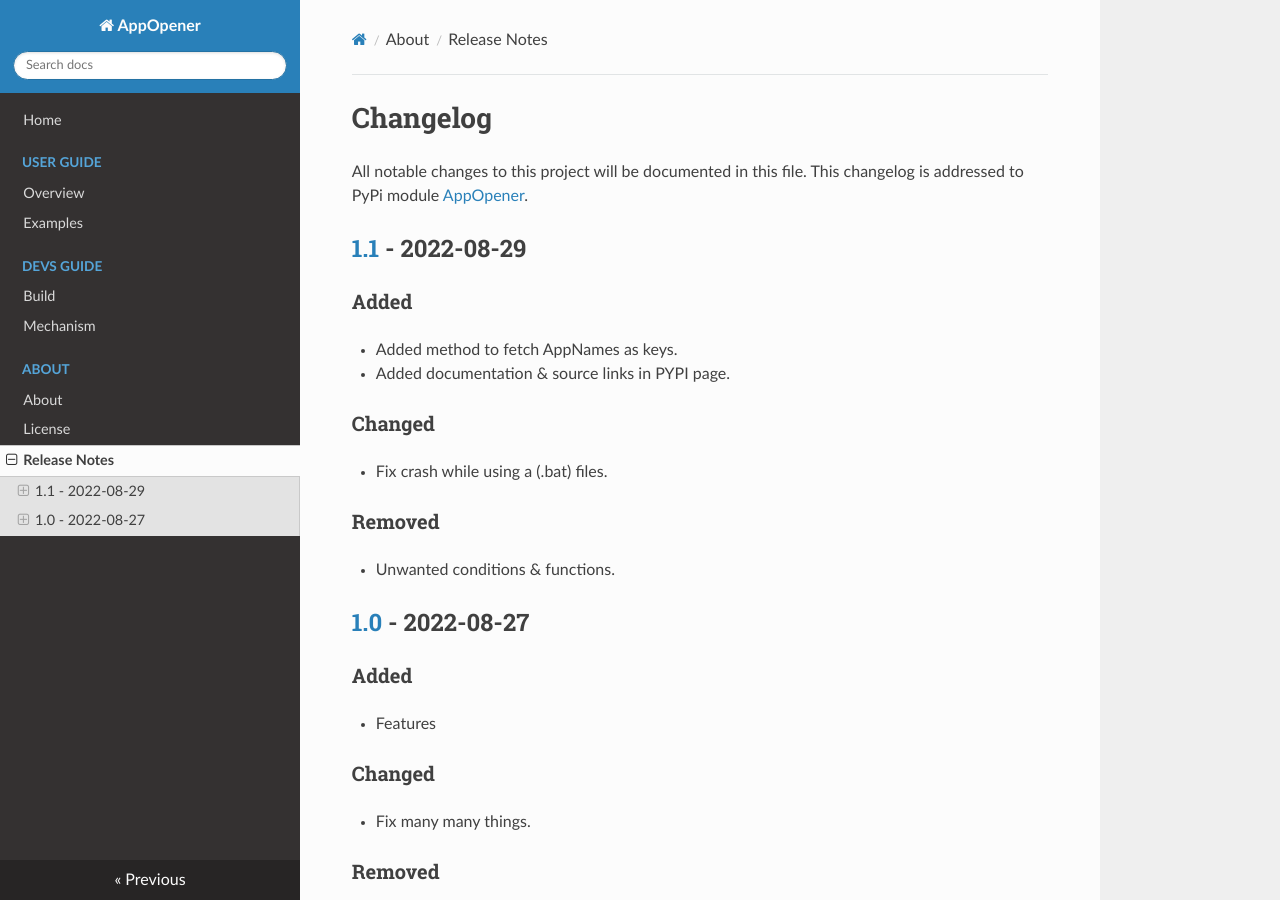
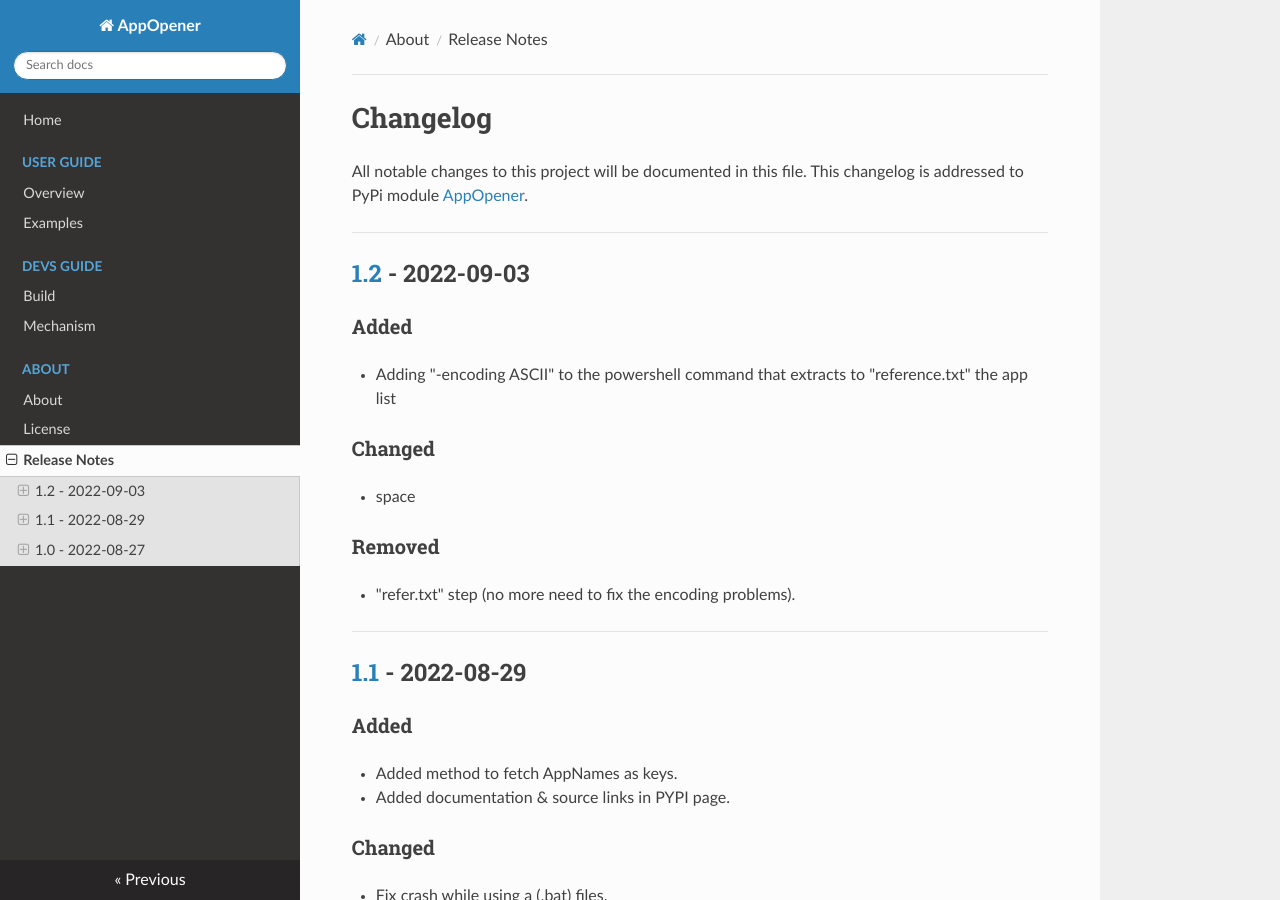
Before and after one commit to athrvvvv/AppOpener, an MkDocs documentation site: the page built from docs/release-notes.md, in a window 1280 px wide and 900 px high. Built offline with MkDocs 1.6.1, drawn with Linux system fonts in a browser that asks for light colours; nearby versions of some CDN libraries.

```diff
--- a/docs/release-notes.md
+++ b/docs/release-notes.md
@@ -2,6 +2,21 @@
 
 All notable changes to this project will be documented in this file.
 This changelog is addressed to PyPi module [AppOpener].
+
+---
+
+## [1.2] - 2022-09-03
+
+### Added
+- Adding "-encoding ASCII" to the powershell command that extracts to "reference.txt" the app list
+
+### Changed
+- space
+
+### Removed
+- "refer.txt" step (no more need to fix the encoding problems).
+
+---
 
 ## [1.1] - 2022-08-29
 
@@ -15,6 +30,8 @@ This changelog is addressed to PyPi module [AppOpener].
 ### Removed
 - Unwanted conditions & functions.
 
+---
+
 ## [1.0] - 2022-08-27
 
 ### Added
@@ -26,6 +43,7 @@ This changelog is addressed to PyPi module [AppOpener].
 ### Removed
 - Unwanted conditions & functions.
 
+[1.2]: https://pypi.org/project/AppOpener/1.2/
 [1.1]: https://pypi.org/project/AppOpener/1.1/
 [1.0]: https://pypi.org/project/AppOpener/1.0/
 [AppOpener]: https://pypi.org/project/AppOpener
```
Also changed, not shown: CHANGELOG.md (+20 -2 lines).
